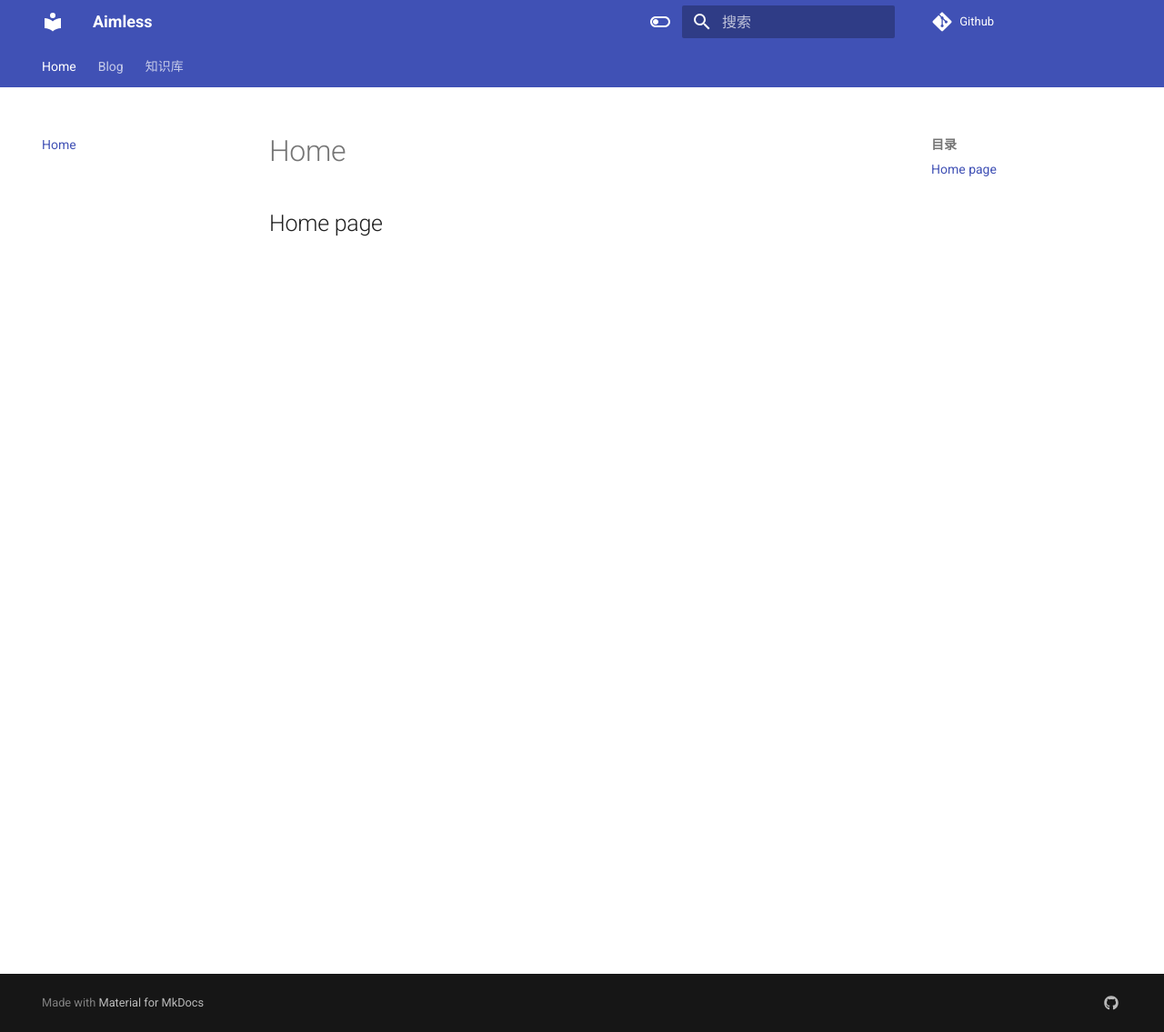
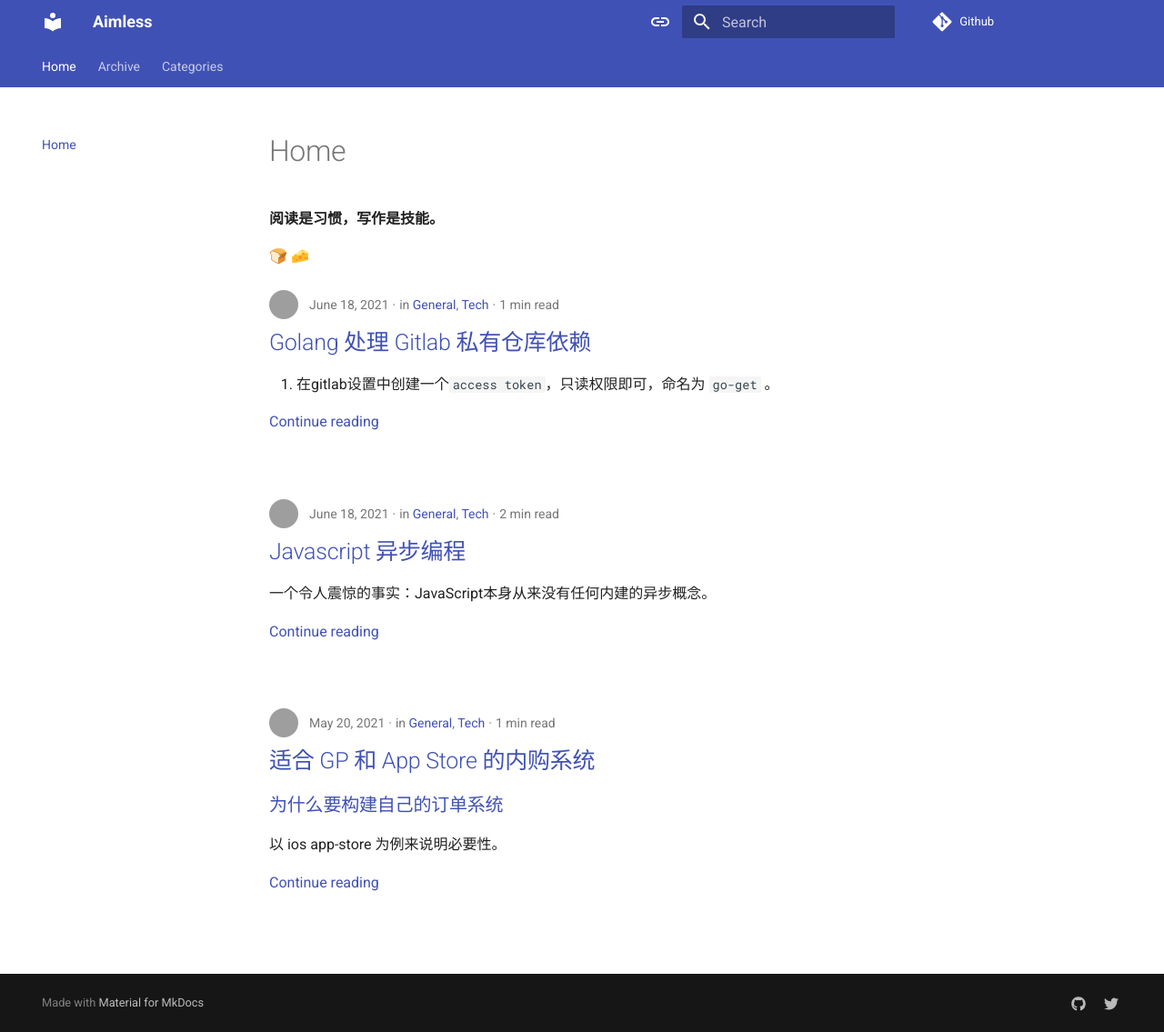
Before and after one commit to lixw1994/blog, an MkDocs documentation site: the page built from docs/index.md, in a window 1280 px wide and 1135 px high. Shown: the whole window at 91% size. Built offline with MkDocs 1.6.1 and Material for MkDocs 9.7.7, drawn with Linux system fonts in a browser that asks for light colours; comment, search, counter and statistics services are not loaded; grey boxes are pictures that could not be loaded.

Commit message:
feat: Blog Only

````diff
--- a/docs/blog/.authors.yml
+++ b/docs/.authors.yml
@@ -1,6 +1,6 @@
 authors:
   lixw1994:
-    name: lixw1994
+    name: theflybullet
     description: Creator
     avatar: https://avatars.githubusercontent.com/u/23448304
     url: https://github.com/lixw1994
--- a/docs/blog/index.md
+++ /dev/null
@@ -1,3 +0,0 @@
-# Blog
-
-## Home Blog
--- a/docs/index.md
+++ b/docs/index.md
@@ -1,3 +1,5 @@
 # Home
 
-## Home page
+**阅读是习惯，写作是技能。**
+
+🍞 🧀
--- /dev/null
+++ b/docs/posts/gitlab私有仓库依赖.md
@@ -0,0 +1,35 @@
+---
+draft: false
+comments: true
+slug: golang-gitlab-private-repo
+date: 2021-06-18
+authors: [lixw1994]
+title: Golang 处理 Gitlab 私有仓库依赖
+description: >
+  Test Blog Comments
+categories:
+  - General
+  - Tech
+tags:
+  - Go
+  - Golang
+  - Gitlab
+---
+
+# Golang 处理 Gitlab 私有仓库依赖
+
+1. 在gitlab设置中创建一个`access token`，只读权限即可，命名为 `go-get` 。
+<!-- more -->
+2. 修改本地`~/.gitconfig`
+	```
+	[url "git@gitlab.com:"]
+		insteadOf = https://gitlab.com
+	[http]
+		extraheader = PRIVATE-TOKEN:YOUR-GO-GET-TOKEN
+	```
+3. 创建`~/.netrc`
+	```
+	machine gitlab.com
+		login gitlab-user
+		password xxxxxxxxxxxxxxxxxx
+	```
--- a/docs/知识库/定期分享/20210618-js异步编程.md
+++ b/docs/posts/js异步编程.md
@@ -1,9 +1,28 @@
-## 主题: js异步编程
+---
+draft: false
+comments: true
+slug: javascript-async-programming
+date: 2021-06-18
+authors: [lixw1994]
+title: Javascript 异步编程
+description: >
+  Javascript 异步编程
+categories:
+  - General
+  - Tech
+tags:
+  - Javascript
+  - 异步编程
+---
 
-### 事件轮询（Event Loop）
-- 一个令人震惊的事实：JavaScript本身从来没有任何内建的异步概念，JavaScript本身是单线程的。
+# Javascript 异步编程
+一个令人震惊的事实：JavaScript本身从来没有任何内建的异步概念。
+<!-- more -->
+
+## 事件轮询（Event Loop）
+
+- JavaScript本身是单线程的。
 - JS引擎本身除了在某个在被要求的时刻执行你程序的一个单独的代码块外，没有做过任何其他的事情。
-
 	- JS引擎宿主环境：浏览器、Node、cocos-js等
 - 一段假想的事件轮询的代码
 	```
@@ -31,7 +50,7 @@
 - 我们的程序通常被打断成许多小的代码块儿，它们一个接一个地在事件轮询队列中执行。
 - 可以这么理解：异步是关于 现在 与 稍后 之间的间隙
 
-### 异步与callback
+## 异步与callback
 - 最常见的 代码块儿 单位是`function`，所以最简单的异步方式就是回调函数。
 - 例如一个异步的Ajax请求
 ```
@@ -86,7 +105,7 @@ asyncAdd(1, 1, function(c) {
 // callback一定是异步吗
 ```
 
-### 异步与并行
+## 异步与并行
 以下代码，如果可以并行执行，a可能的值是什么
 实际js运行时，a可能的值是什么
 ```
@@ -119,7 +138,7 @@ setTimeout(() => {
 - js并不具备并行的能力
 - 一旦某个代码块开始执行，必然"运行至完成"
 
-### 回掉地狱(callback hell)
+## 回掉地狱(callback hell)
 考虑下面的代码，分析执行顺序：
 ```
 listen( "click", function handler(evt){
@@ -183,7 +202,7 @@ doD()
 	ajax( "http://some.url.1", response );
 	```
 
-### Promise风暴
+## Promise风暴
 - Promise就是一个稍后的值
 	- 一个
 	- 稍后
@@ -197,7 +216,7 @@ doD()
 - Promise + Generator => async + await；是最终的解决方案吗？
 
 
-### Promise不是银弹
+## Promise不是银弹
 - 本质上还是回调函数
 - 跟普通的js函数一样，不能打断和撤销
 	- 设计幂等的代码块儿处理类似的问题
@@ -219,8 +238,8 @@ listener.on( "foobar", function(data){
 } );
 ```
 
-### 额外甜点
-#### 同步和异步 ｜ 并发和并行
+## 额外甜点
+### 同步和异步 ｜ 并发和并行
 - 同步和异步是对任务执行过程的描述
 	- 异步并不意味着程序性能更高
 - 并发是对多个任务的计划(planning)
@@ -231,10 +250,10 @@ listener.on( "foobar", function(data){
 		- Concurrency makes parallelism (and scaling and everything else) easy.
 - 并行是多个任务同时执行(doing)
 	- [Concurrency is not parallelism](https://talks.golang.org/2012/waza.slide#8)
-#### generator
+### generator
 - [打破"运行至完成"定律](https://github.com/getify/You-Dont-Know-JS/blob/1ed-zh-CN/async%20%26%20performance/ch4.md#%E6%89%93%E7%A0%B4%E8%BF%90%E8%A1%8C%E8%87%B3%E5%AE%8C%E6%88%90)
 - [CSP模式](https://github.com/getify/You-Dont-Know-JS/blob/1ed-zh-CN/async%20%26%20performance/apB.md#%E9%80%9A%E4%BF%A1%E5%BA%8F%E5%88%97%E5%8C%96%E5%A4%84%E7%90%86csp)
 - [响应式编程](https://github.com/ReactiveX/rxjs)
 
-### 引用
-- `You Don't Know JS`系列书籍
+## 引用
+- `You Don't Know JS` 系列书籍
--- a/docs/知识库/订单系统.md
+++ b/docs/posts/订单系统.md
@@ -1,6 +1,49 @@
-# 订单系统
+---
+draft: false
+comments: true
+slug: gp-appstore-iap-system
+title: 适合 GP 和 App Store 的内购系统
+date: 2021-05-20
+authors: [lixw1994]
+description: >
+  适合 GP 和 App Store 的内购系统
+categories:
+  - General
+  - Tech
+tags:
+  - IAP
+  - GP
+  - AppStore
+---
 
-## 用户购买主流程
+# 适合 GP 和 App Store 的内购系统
+
+## 为什么要构建自己的订单系统
+以 ios app-store 为例来说明必要性。
+<!-- more -->
+
+### 支付流程
+1. 客户端向Appstore请求购买产品（假设产品信息已经取得），Appstore验证产品成功后，从用户的Apple账户余额中扣费。
+2. Appstore向客户端返回一段receipt-data，里面记录了本次交易的证书和签名信息。
+3. 客户端向我们可以信任的服务器提供receipt-data
+4. 服务器对receipt-data进行一次base64编码
+5. 把编码后的receipt-data发往itunes.appstore进行验证
+6. itunes.appstore返回验证结果给服务器
+7. 服务器对商品购买状态以及商品类型，向客户端发放相应的道具与推送数据更新通知
+
+### 两个常规问题
+
+#### 一、重复验证收据
+客户端由于网络不稳定或者恶意而会重复验证同一个收据，如果没有自己的订单系统，则会导致服务端重复发送奖励
+
+#### 二、漏单
+客户端由于网络不稳定，付款成功了，没有把收据发给服务端，会导致用户损失奖励，并且会向客服投诉，如果没有自己的订单系统，则会无法定位用户这笔交易的信息，无法补发奖励
+
+### 总结
+我们必须有一个自建的订单系统，并且能够涵盖一笔交易的整个生命周期。
+
+## 用户购买主流程分析
+> 后端验证
 
 ```mermaid
 sequenceDiagram
@@ -46,14 +89,10 @@ note right of Closed: 用户没有付款.
 2. 信任->不信任：出现一笔无效或者重复的收据
 3. 不信任->信任：连续验证成功3笔订单
 
-
-
 ## 自动补救流程
 
 1. 客户端登录时异步获取Verified状态的订单列表(用户瞎JB操作或者网络不佳或者客户端崩溃或者服务端错误导致)
 2. Finish订单
-
-
 
 ## 详细错误分析
 
@@ -69,8 +108,6 @@ note right of Closed: 用户没有付款.
    6. 无效的收据(可能是作弊)，关闭/消耗该订单
 5. 消耗订单错误，重新验证即可
 
-
-
 ## 特殊情况分析
 
 1. 客户端拿不到订单ID的情况；玩家必须删包或者清缓存才会出现，交由运营处理，否则后续细节太多
--- a/mkdocs.yml
+++ b/mkdocs.yml
@@ -19,10 +19,17 @@ theme:
     - 404.html
 
   # Default values, taken from mkdocs_theme.yml
-  language: zh
+  language: en
   features:
+    - announce.dismiss
+    - content.action.edit
+    - content.action.view
     - content.code.annotate
+    - content.code.copy
+    # - content.code.select
+    # - content.footnote.tooltips
     # - content.tabs.link
+    - content.tooltips
     # - header.autohide
     # - navigation.expand
     - navigation.indexes
@@ -37,18 +44,24 @@ theme:
     - search.suggest
     # - toc.integrate
   palette:
-    - scheme: default
+    - media: "(prefers-color-scheme)"
+      toggle:
+        icon: material/link
+        name: Switch to light mode
+    - media: "(prefers-color-scheme: light)"
+      scheme: default
       primary: indigo
       accent: indigo
       toggle:
-        icon: material/toggle-switch-off-outline
+        icon: material/toggle-switch
         name: Switch to dark mode
-    - scheme: slate
-      primary: red
-      accent: red
+    - media: "(prefers-color-scheme: dark)"
+      scheme: slate
+      primary: black
+      accent: indigo
       toggle:
-        icon: material/toggle-switch
-        name: Switch to light mode
+        icon: material/toggle-switch-off
+        name: Switch to system preference
   font:
     text: Roboto
     code: Roboto Mono
@@ -58,10 +71,12 @@ theme:
 
 # Plugins
 plugins:
-  - search
-  - blog
+  - search:
+      separator: '[\s\u200b\-_,:!=\[\]()"`/]+|\.(?!\d)|&[lg]t;|(?!\b)(?=[A-Z][a-z])'
+  - blog:
+      blog_dir: .
   # - rss:
-  #     match_path: blog/posts/.* # (1)!
+  #     match_path: posts/.* # (1)!
   #     date_from_meta:
   #       as_creation: date
   #     categories:
@@ -70,6 +85,7 @@ plugins:
   #     comments_path: "#__comments"
   - redirects:
       redirect_maps:
+  - tags
   # - minify:
   #     minify_html: true
 
@@ -78,6 +94,8 @@ extra:
   social:
     - icon: fontawesome/brands/github
       link: https://github.com/lixw1994
+    - icon: fontawesome/brands/twitter
+      link: https://twitter.com/man_like_wind
 
 # Extensions
 markdown_extensions:
````
Also changed, not shown: docs/blog/posts/test.md (deleted, +0 -12 lines), docs/知识库/golang/gitlab私有仓库依赖.md (deleted, +0 -14 lines), docs/知识库/golang/nats客户端.md (deleted, +0 -46 lines), docs/知识库/kafka简介.md (deleted, +0 -3 lines), docs/.meta.yml (renamed from docs/blog/.meta.yml), 1 other file.
